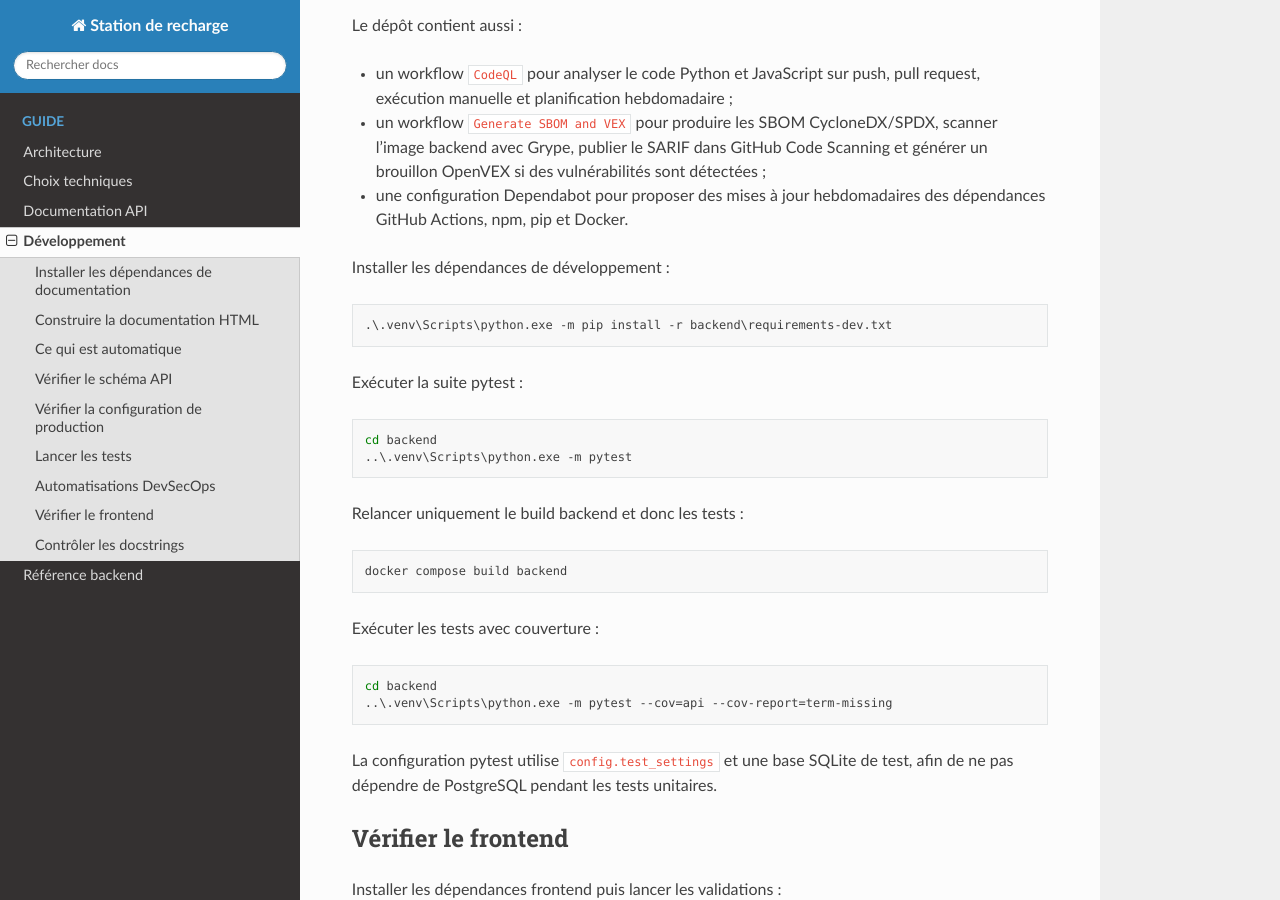
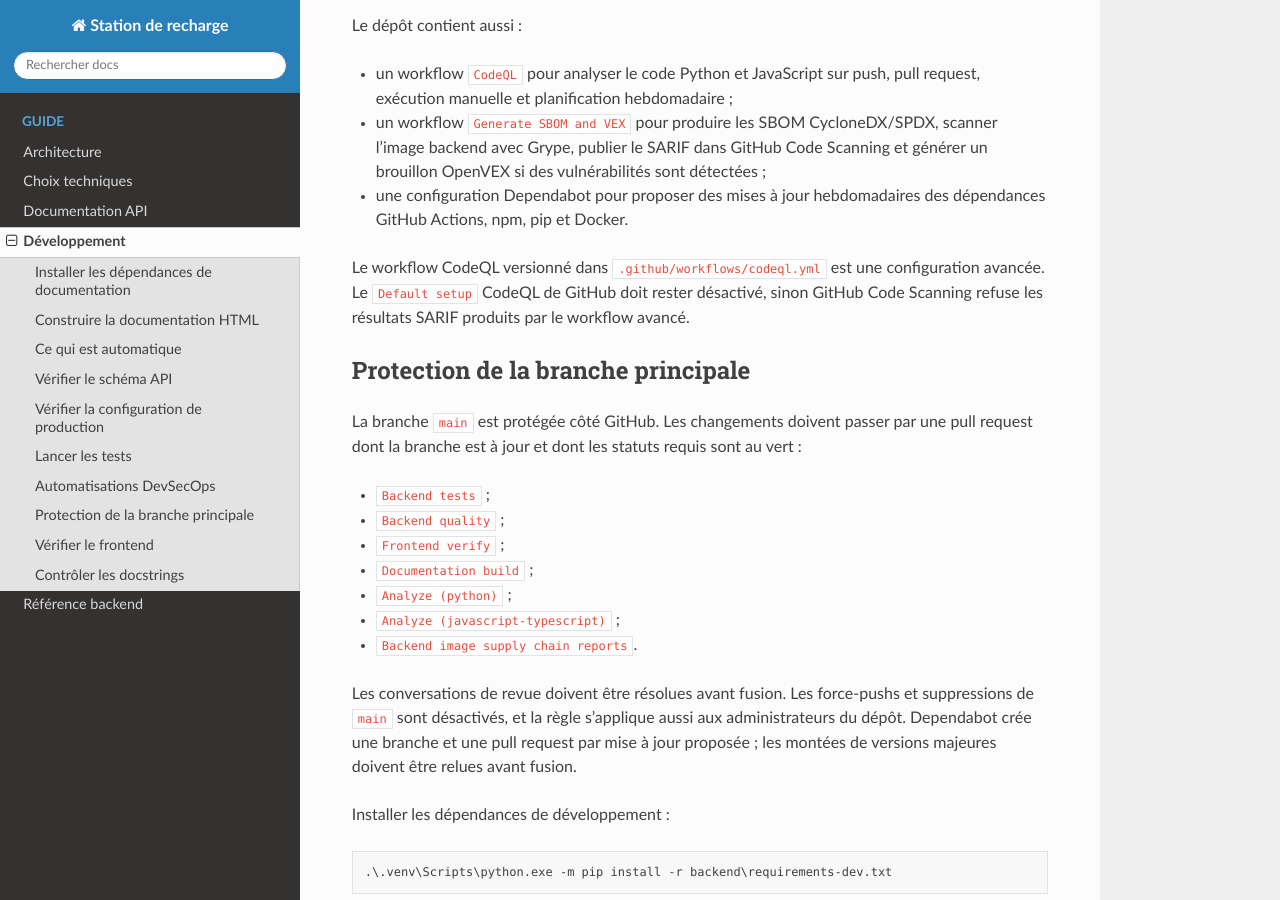
Before and after one commit to bayhes5/Station_de_recharge, a Sphinx documentation site: the page built from docs/source/development.rst, in a window 1280 px wide and 900 px high, scrolled down 1668 px. Built offline with Sphinx 7.4.7 and the Read the Docs theme 3.1.0, drawn with Linux system fonts in a browser that asks for light colours.

Commit message:
Document GitHub DevSecOps configuration (#11)

```diff
--- a/docs/source/development.rst
+++ b/docs/source/development.rst
@@ -89,6 +89,32 @@ Le dépôt contient aussi :
 * une configuration Dependabot pour proposer des mises à jour hebdomadaires des
   dépendances GitHub Actions, npm, pip et Docker.
 
+Le workflow CodeQL versionné dans ``.github/workflows/codeql.yml`` est une
+configuration avancée. Le ``Default setup`` CodeQL de GitHub doit rester
+désactivé, sinon GitHub Code Scanning refuse les résultats SARIF produits par le
+workflow avancé.
+
+Protection de la branche principale
+-----------------------------------
+
+La branche ``main`` est protégée côté GitHub. Les changements doivent passer par
+une pull request dont la branche est à jour et dont les statuts requis sont au
+vert :
+
+* ``Backend tests`` ;
+* ``Backend quality`` ;
+* ``Frontend verify`` ;
+* ``Documentation build`` ;
+* ``Analyze (python)`` ;
+* ``Analyze (javascript-typescript)`` ;
+* ``Backend image supply chain reports``.
+
+Les conversations de revue doivent être résolues avant fusion. Les force-pushs
+et suppressions de ``main`` sont désactivés, et la règle s'applique aussi aux
+administrateurs du dépôt. Dependabot crée une branche et une pull request par
+mise à jour proposée ; les montées de versions majeures doivent être relues avant
+fusion.
+
 Installer les dépendances de développement :
 
 .. code-block:: powershell
```
Also changed, not shown: README.md (+20 -0 lines), docs/source/technical_choices.rst (+10 -0 lines).
